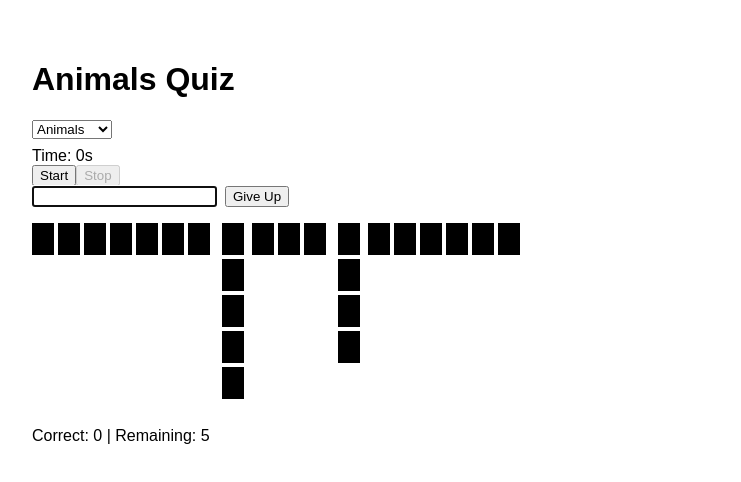
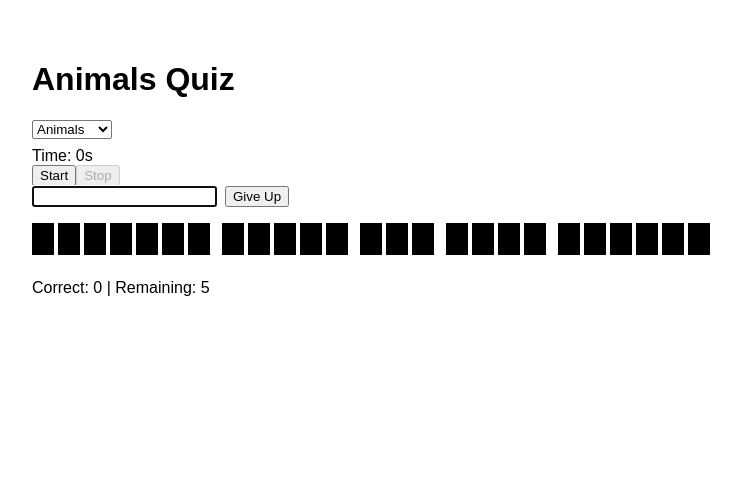
Before and after one commit to ahoff-git/Quizzler, a Next.js app: page / in a window 1280 px wide. Shown: the top 482 px of the page, without its empty margins (8-749 px from the left). Built offline with nearby package versions, Linux system fonts and the light colour scheme.

Commit message:
feat: reveal letters individually with horizontal layout

```diff
--- a/app/page.tsx
+++ b/app/page.tsx
@@ -84,7 +84,6 @@ export default function Page() {
               <HiddenAnswer
                 answer={item}
                 reveal={showItem}
-                orientation={index % 2 === 0 ? 'horizontal' : 'vertical'}
               />
             </div>
           );
--- a/components/HiddenAnswer.tsx
+++ b/components/HiddenAnswer.tsx
@@ -5,13 +5,16 @@ import { useEffect, useState } from 'react';
 interface HiddenAnswerProps {
   answer: string;
   reveal?: boolean;
-  orientation?: 'horizontal' | 'vertical';
+  offset?: {
+    horizontal?: number;
+    vertical?: number;
+  };
 }
 
 export default function HiddenAnswer({
   answer,
   reveal = false,
-  orientation = 'horizontal',
+  offset,
 }: HiddenAnswerProps) {
   const letters = answer.split('');
   const [revealedLetters, setRevealedLetters] = useState<boolean[]>(() =>
@@ -30,11 +33,14 @@ export default function HiddenAnswer({
     );
   };
 
+  const horizontalOffset = offset?.horizontal ?? 4;
+  const verticalOffset = offset?.vertical ?? 0;
+
   return (
     <div
       style={{
         display: 'flex',
-        flexDirection: orientation === 'vertical' ? 'column' : 'row',
+        flexDirection: 'row',
       }}
     >
       {letters.map((char, idx) => (
@@ -45,15 +51,14 @@ export default function HiddenAnswer({
             display: 'inline-block',
             width: '20px',
             height: '30px',
-            marginRight: orientation === 'horizontal' ? '4px' : 0,
-            marginBottom: orientation === 'vertical' ? '4px' : 0,
+            marginRight: horizontalOffset,
+            marginBottom: verticalOffset,
             backgroundColor: revealedLetters[idx] ? 'transparent' : '#000',
             color: '#000',
             textAlign: 'center',
             lineHeight: '30px',
             border: '1px solid #000',
-            cursor:
-              reveal || revealedLetters[idx] ? 'default' : 'pointer',
+            cursor: reveal || revealedLetters[idx] ? 'default' : 'pointer',
           }}
         >
           {revealedLetters[idx] ? char : ''}
```
